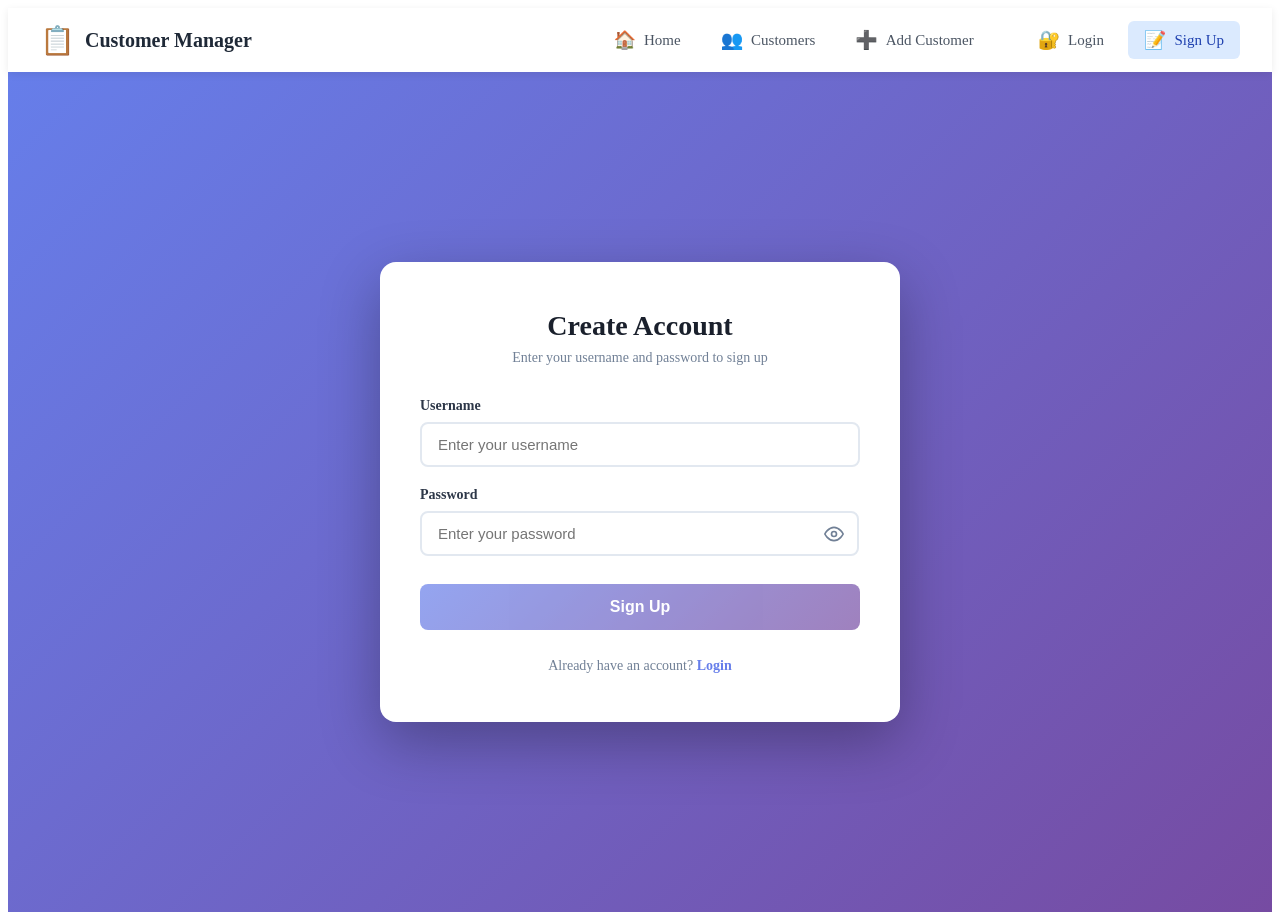
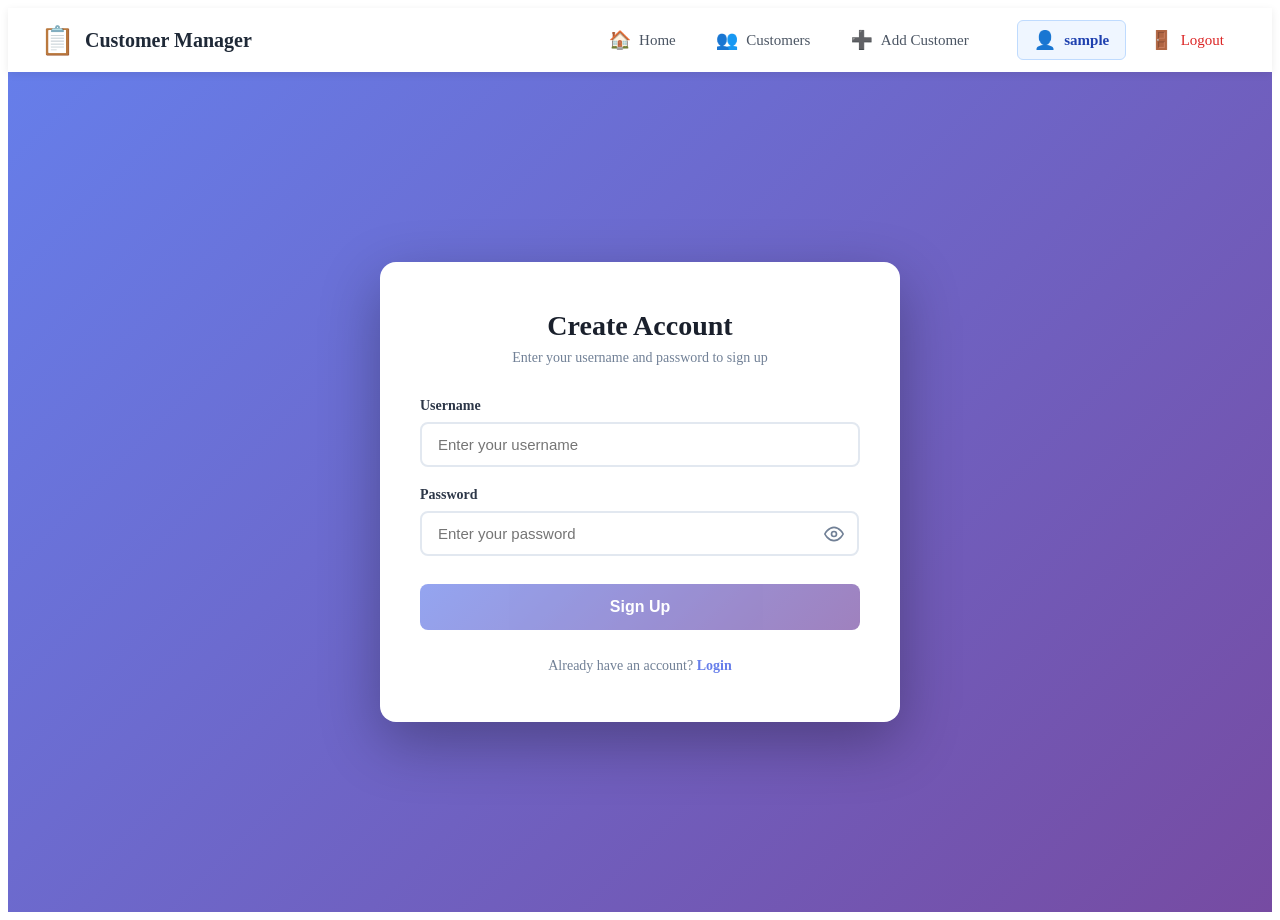
Before and after one commit to Nadatayel001/CustomerprojectFE, an Angular app: page /signup in a window 1280 px wide. Built offline with nearby package versions, Linux system fonts and the light colour scheme; sample sign-in values are in the browser's storage.

Commit message:
chick role and get user name

```diff
--- a/src/app/Pages/layout/navbar-component/navbar-component.css
+++ b/src/app/Pages/layout/navbar-component/navbar-component.css
@@ -154,6 +154,22 @@
   color: #991b1b;
 }
 
+/* ====== USER INFO ====== */
+.user-info .nav-link {
+  pointer-events: none;
+  cursor: default;
+}
+
+.user-badge {
+  background-color: #eff6ff;
+  color: #1e40af;
+  border: 1px solid #bfdbfe;
+}
+
+.user-role {
+  font-weight: 600;
+}
+
 /* ====== BACKDROP ====== */
 .navbar-backdrop {
   display: none;
--- a/src/app/Pages/layout/navbar-component/navbar-component.html
+++ b/src/app/Pages/layout/navbar-component/navbar-component.html
@@ -14,6 +14,7 @@
       (click)="toggleMenu()"
       [class.active]="isMenuOpen"
       aria-label="Toggle navigation menu"
+      *ngIf="isAuthenticated"
     >
       <span class="hamburger-line"></span>
       <span class="hamburger-line"></span>
@@ -22,8 +23,8 @@
 
     <!-- Navigation Links -->
     <div class="navbar-menu" [class.active]="isMenuOpen">
-      <!-- Main Navigation -->
-      <ul class="nav-list">
+      <!-- Main Navigation (Only when authenticated) -->
+      <ul class="nav-list" *ngIf="isAuthenticated && visibleNavItems.length > 0">
         <li class="nav-item" *ngFor="let item of visibleNavItems">
           <a
             [routerLink]="item.path"
@@ -39,7 +40,7 @@
 
       <!-- Auth Navigation -->
       <ul class="nav-auth">
-        <!-- When not authenticated -->
+        <!-- When not authenticated - Show Login/Signup -->
         <li class="nav-item" *ngFor="let item of visibleAuthItems">
           <a
             [routerLink]="item.path"
@@ -52,13 +53,23 @@
           </a>
         </li>
 
-        <!-- When authenticated -->
-        <li class="nav-item" *ngIf="isAuthenticated">
-          <button class="nav-link logout-btn" (click)="logout()">
-            <span class="nav-icon">🚪</span>
-            <span class="nav-label">Logout</span>
-          </button>
-        </li>
+        <!-- When authenticated - Show User Info and Logout -->
+        <ng-container *ngIf="isAuthenticated">
+          <li class="nav-item user-info">
+            <div class="nav-link user-badge">
+              <span class="nav-icon">👤</span>
+              <span class="nav-label">
+                <span class="user-role">{{ userDisplayName }}</span>
+              </span>
+            </div>
+          </li>
+          <li class="nav-item">
+            <button class="nav-link logout-btn" (click)="logout()">
+              <span class="nav-icon">🚪</span>
+              <span class="nav-label">Logout</span>
+            </button>
+          </li>
+        </ng-container>
       </ul>
     </div>
   </div>
--- a/src/app/Pages/layout/navbar-component/navbar-component.ts
+++ b/src/app/Pages/layout/navbar-component/navbar-component.ts
@@ -1,46 +1,49 @@
-import { CommonModule } from "@angular/common";
-import { Component, OnInit } from "@angular/core";
-import { NavigationEnd, Router, RouterModule } from "@angular/router";
-import { filter } from "rxjs";
+import { Component, OnInit, OnDestroy } from '@angular/core';
+import { CommonModule } from '@angular/common';
+import { Router, RouterModule, NavigationEnd } from '@angular/router';
+import { filter, Subject, takeUntil } from 'rxjs';
+import { AuthService } from '../../../Services/AuthService';
 
 interface NavItem {
   label: string;
   path: string;
   icon: string;
-  requiresAuth?: boolean;
+  roles?: string[]; // Allowed roles: 'admin', 'user', or empty for all
 }
 
 @Component({
   selector: 'app-navbar-component',
+  standalone: true,
   imports: [CommonModule, RouterModule],
   templateUrl: './navbar-component.html',
-  styleUrl: './navbar-component.css',
+  styleUrls: ['./navbar-component.css']
 })
+export class NavbarComponent implements OnInit, OnDestroy {
+  isMenuOpen = false;
+  currentRoute = '';
+  isAuthenticated = false;
+  currentUserRole: string | null = null;
 
-
-export class NavbarComponent implements OnInit{
- isMenuOpen = false;
-  currentRoute = '';
-  isAuthenticated = false; // TODO: Connect to your auth service
+  private destroy$ = new Subject<void>();
 
   navItems: NavItem[] = [
     {
       label: 'Home',
       path: '/',
       icon: '🏠',
-      requiresAuth: false
+      roles: [] // Available to all
     },
     {
       label: 'Customers',
       path: '/customer-list',
       icon: '👥',
-      requiresAuth: false
+      roles: ['admin', 'user'] // Available to both admin and user
     },
     {
       label: 'Add Customer',
       path: '/customer',
       icon: '➕',
-      requiresAuth: false
+      roles: ['admin'] // Only admin can create
     }
   ];
 
@@ -49,32 +52,46 @@ export class NavbarComponent implements OnInit{
       label: 'Login',
       path: '/login',
       icon: '🔐',
-      requiresAuth: false
+      roles: []
     },
     {
       label: 'Sign Up',
       path: '/signup',
       icon: '📝',
-      requiresAuth: false
+      roles: []
     }
   ];
 
-  constructor(private router: Router) {}
+  constructor(
+    private router: Router,
+    private authService: AuthService
+  ) {}
 
   ngOnInit(): void {
-    debugger
+    // Initialize auth state
+    this.updateAuthState();
+
     // Track current route
     this.router.events
-      .pipe(filter(event => event instanceof NavigationEnd))
+      .pipe(
+        filter(event => event instanceof NavigationEnd),
+        takeUntil(this.destroy$)
+      )
       .subscribe((event: any) => {
         this.currentRoute = event.url;
-        this.isMenuOpen = false; // Close menu on navigation
+        this.isMenuOpen = false;
+        this.updateAuthState(); // Update auth state on route change
       });
+  }
 
-    // TODO: Subscribe to auth state changes
-    // this.authService.isAuthenticated$.subscribe(
-    //   isAuth => this.isAuthenticated = isAuth
-    // );
+  ngOnDestroy(): void {
+    this.destroy$.next();
+    this.destroy$.complete();
+  }
+
+  private updateAuthState(): void {
+    this.isAuthenticated = this.authService.isAuthenticated();
+    this.currentUserRole = this.authService.getCurrentRole();
   }
 
   toggleMenu(): void {
@@ -93,18 +110,57 @@ export class NavbarComponent implements OnInit{
   }
 
   logout(): void {
-    // TODO: Implement logout logic
-    // this.authService.logout();
+    this.authService.logout();
+    this.updateAuthState();
     this.router.navigate(['/login']);
   }
 
+  /**
+   * Check if current user has permission to see this nav item
+   */
+  canAccessItem(item: NavItem): boolean {
+    // If no roles specified, item is available to all
+    if (!item.roles || item.roles.length === 0) {
+      return true;
+    }
+
+    // If not authenticated and item requires roles, hide it
+    if (!this.isAuthenticated) {
+      return false;
+    }
+
+    // Check if user's role is in the allowed roles list
+    const userRole = this.currentUserRole?.toLowerCase();
+    return item.roles.some(role => role.toLowerCase() === userRole);
+  }
+
   get visibleNavItems(): NavItem[] {
-    return this.navItems.filter(item =>
-      !item.requiresAuth || this.isAuthenticated
-    );
+    return this.navItems.filter(item => {
+      // Only show nav items if authenticated
+      if (!this.isAuthenticated) {
+        return false;
+      }
+
+      return this.canAccessItem(item);
+    });
   }
 
   get visibleAuthItems(): NavItem[] {
+    // Only show login/signup when not authenticated
     return this.isAuthenticated ? [] : this.authItems;
   }
+
+  get userDisplayName(): string {
+     return this.authService.UserName()
+
+
+  }
+
+  get isAdmin(): boolean {
+    return this.authService.isAdmin();
+  }
+
+  get isUser(): boolean {
+    return this.authService.isUser();
+  }
 }
--- a/src/app/Services/AuthService.ts
+++ b/src/app/Services/AuthService.ts
@@ -39,7 +39,9 @@ isAdmin(): boolean {
 isUser(): boolean {
   return localStorage.getItem('role')?.toLowerCase() === 'user';
 }
-
+UserName(): string {
+  return localStorage.getItem('username')||'user';
+}
 getCurrentRole(): string | null {
   debugger
   return localStorage.getItem('role');
```
